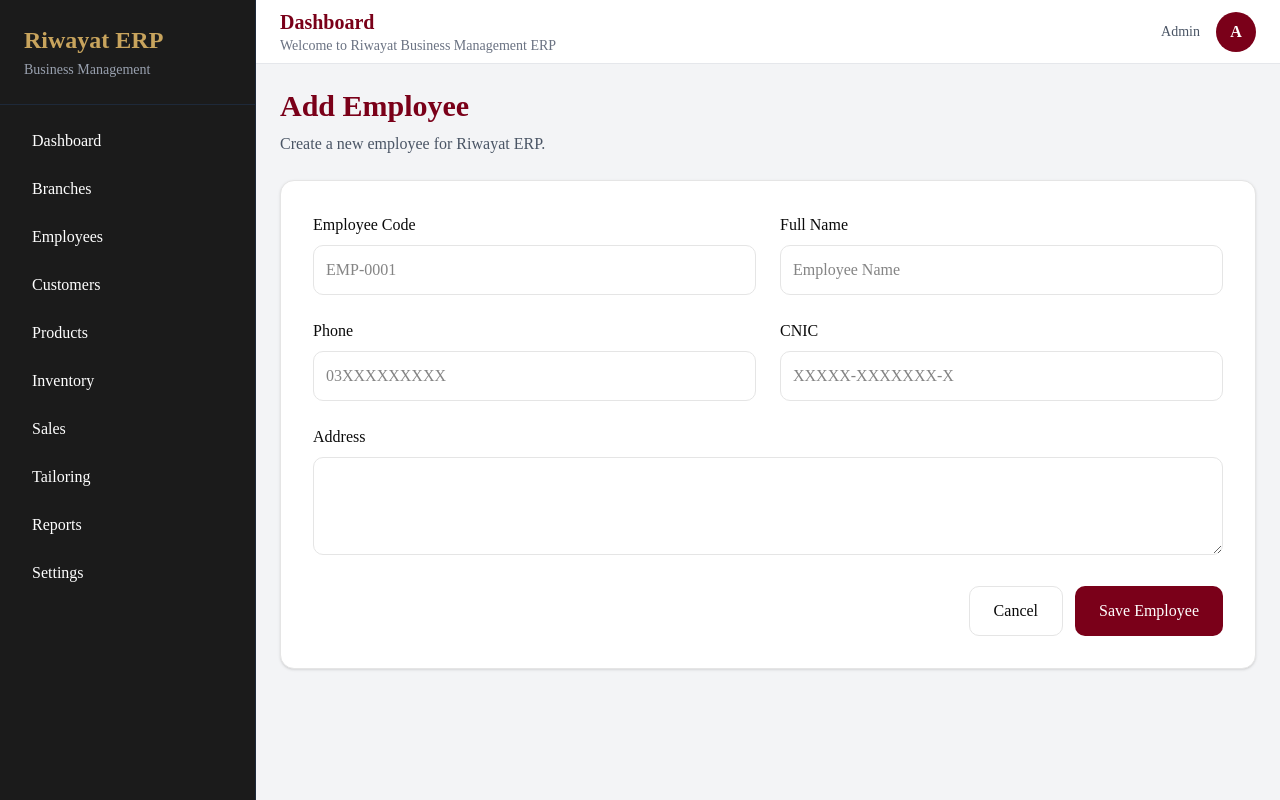
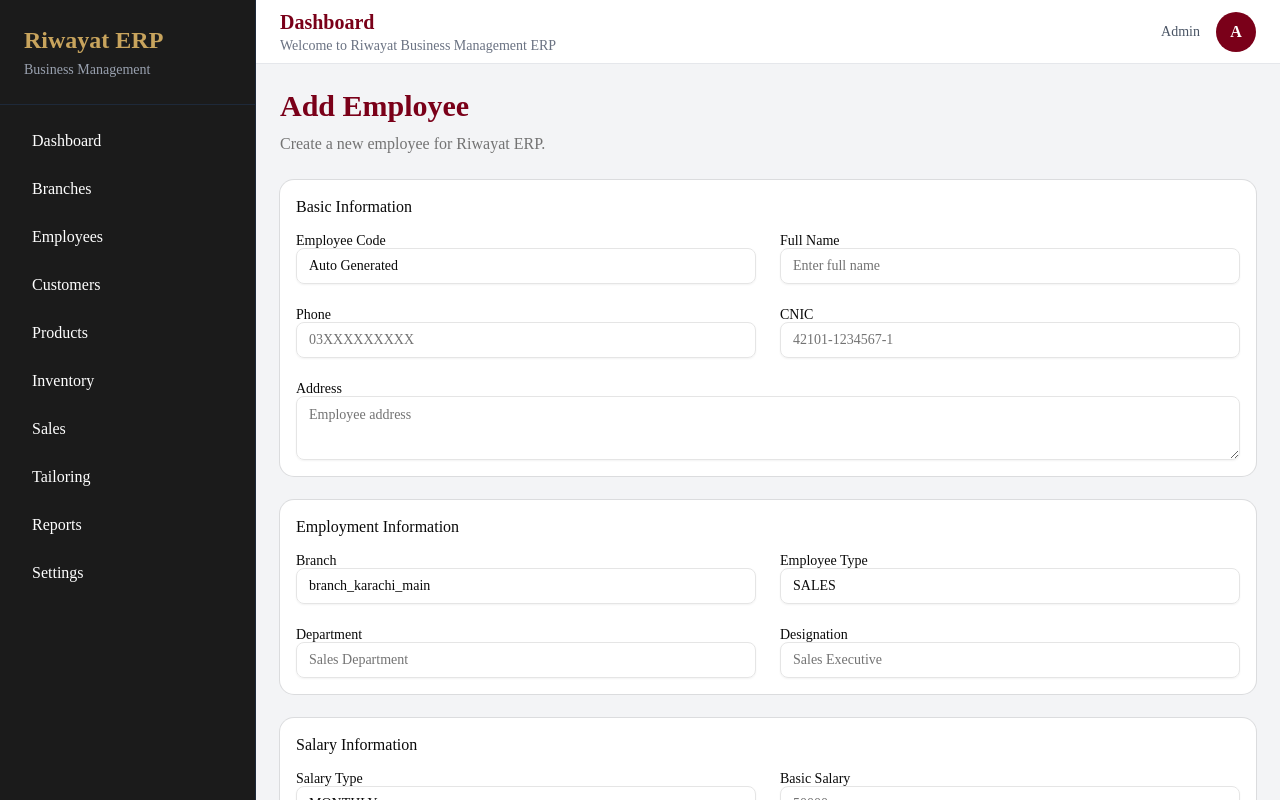
Before and after one commit to Riwayat-classic/riwayat-business-management-erp, a Next.js app: page /dashboard/employees/new in a window 1280 px wide. Shown: the top 800 px of the page. Built offline with nearby package versions, Linux system fonts and the light colour scheme.

Commit message:
feat(employee): add live employee listing

```diff
--- a/app/(dashboard)/dashboard/employees/new/page.tsx
+++ b/app/(dashboard)/dashboard/employees/new/page.tsx
@@ -1,104 +1,5 @@
+import { EmployeeForm } from "@/components/employees/employee-form";
+
 export default function NewEmployeePage() {
-  return (
-    <div className="space-y-6">
-      {/* Page Header */}
-      <div>
-        <h1 className="text-3xl font-bold text-[#7A0019]">
-          Add Employee
-        </h1>
-
-        <p className="mt-2 text-gray-600">
-          Create a new employee for Riwayat ERP.
-        </p>
-      </div>
-
-      {/* Form Card */}
-      <div className="rounded-xl border bg-white p-8 shadow-sm">
-        <form className="grid grid-cols-1 gap-6 md:grid-cols-2">
-
-          {/* Employee Code */}
-          <div>
-            <label className="mb-2 block font-medium">
-              Employee Code
-            </label>
-
-            <input
-              type="text"
-              className="w-full rounded-lg border p-3"
-              placeholder="EMP-0001"
-            />
-          </div>
-
-          {/* Full Name */}
-          <div>
-            <label className="mb-2 block font-medium">
-              Full Name
-            </label>
-
-            <input
-              type="text"
-              className="w-full rounded-lg border p-3"
-              placeholder="Employee Name"
-            />
-          </div>
-
-          {/* Phone */}
-          <div>
-            <label className="mb-2 block font-medium">
-              Phone
-            </label>
-
-            <input
-              type="text"
-              className="w-full rounded-lg border p-3"
-              placeholder="03XXXXXXXXX"
-            />
-          </div>
-
-          {/* CNIC */}
-          <div>
-            <label className="mb-2 block font-medium">
-              CNIC
-            </label>
-
-            <input
-              type="text"
-              className="w-full rounded-lg border p-3"
-              placeholder="XXXXX-XXXXXXX-X"
-            />
-          </div>
-
-          {/* Address */}
-          <div className="md:col-span-2">
-            <label className="mb-2 block font-medium">
-              Address
-            </label>
-
-            <textarea
-              className="w-full rounded-lg border p-3"
-              rows={3}
-            />
-          </div>
-
-          {/* Buttons */}
-          <div className="md:col-span-2 flex justify-end gap-3">
-            <button
-              type="button"
-              className="rounded-lg border px-6 py-3"
-            >
-              Cancel
-            </button>
-
-            <button
-              type="submit"
-              className="rounded-lg bg-[#7A0019] px-6 py-3 text-white"
-            >
-              Save Employee
-            </button>
-          </div>
-
-        </form>
-      </div>
-    </div>
-  );
+  return <EmployeeForm />;
 }
--- a/app/(dashboard)/dashboard/employees/page.tsx
+++ b/app/(dashboard)/dashboard/employees/page.tsx
@@ -1,5 +1,34 @@
-import { EmployeeForm } from "@/components/employees/employee-form";
+import Link from "next/link";
 
-export default function NewEmployeePage() {
-  return <EmployeeForm />;
+import { prisma } from "@/lib/prisma";
+import { Button } from "@/components/ui/button";
+
+import { EmployeeTable } from "@/components/employees/employee-table";
+export default async function EmployeesPage() {
+  const employees = await prisma.employee.findMany({
+  orderBy: {
+    createdAt: "desc",
+  },
+});
+  return (
+    <div className="space-y-6">
+      <div className="flex items-center justify-between">
+        <div>
+          <h1 className="text-3xl font-bold text-[#7A0019]">
+            Employees
+          </h1>
+
+          <p className="text-muted-foreground">
+            Manage all employees of Riwayat ERP.
+          </p>
+        </div>
+
+        <Link href="/dashboard/employees/new">
+          <Button>Add Employee</Button>
+        </Link>
+      </div>
+
+      <EmployeeTable employees={employees} />
+    </div>
+  );
 }
--- /dev/null
+++ b/components/employees/employee-table.tsx
@@ -0,0 +1,124 @@
+import Link from "next/link";
+
+import { Button } from "@/components/ui/button";
+
+type Employee = {
+  id: string;
+  employeeCode: string;
+  fullName: string;
+  department: string;
+  designation: string;
+  phone: string;
+  isActive: boolean;
+};
+
+interface EmployeeTableProps {
+  employees: Employee[];
+}
+
+export function EmployeeTable({
+  employees,
+}: EmployeeTableProps) {
+  return (
+    <div className="overflow-hidden rounded-xl border bg-white">
+      <table className="w-full">
+        <thead className="bg-[#7A0019] text-white">
+          <tr>
+            <th className="px-4 py-3 text-left">
+              Employee Code
+            </th>
+
+            <th className="px-4 py-3 text-left">
+              Name
+            </th>
+
+            <th className="px-4 py-3 text-left">
+              Department
+            </th>
+
+            <th className="px-4 py-3 text-left">
+              Designation
+            </th>
+
+            <th className="px-4 py-3 text-left">
+              Phone
+            </th>
+
+            <th className="px-4 py-3 text-center">
+              Status
+            </th>
+
+            <th className="px-4 py-3 text-center">
+              Actions
+            </th>
+          </tr>
+        </thead>
+
+        <tbody>
+          {employees.map((employee) => (
+            <tr
+              key={employee.id}
+              className="border-t"
+            >
+              <td className="px-4 py-3">
+                {employee.employeeCode}
+              </td>
+
+              <td className="px-4 py-3">
+                {employee.fullName}
+              </td>
+
+              <td className="px-4 py-3">
+                {employee.department}
+              </td>
+
+              <td className="px-4 py-3">
+                {employee.designation}
+              </td>
+
+              <td className="px-4 py-3">
+                {employee.phone}
+              </td>
+
+              <td className="px-4 py-3 text-center">
+                {employee.isActive ? (
+                  <span className="rounded-full bg-green-100 px-3 py-1 text-sm text-green-700">
+                    Active
+                  </span>
+                ) : (
+                  <span className="rounded-full bg-red-100 px-3 py-1 text-sm text-red-700">
+                    Inactive
+                  </span>
+                )}
+              </td>
+
+              <td className="px-4 py-3 text-center">
+                <Link
+                  href={`/dashboard/employees/${employee.id}`}
+                >
+                  <Button
+                    size="sm"
+                    variant="outline"
+                  >
+                    View
+                  </Button>
+                </Link>
+              </td>
+            </tr>
+          ))}
+
+          {employees.length === 0 && (
+            <tr>
+              <td
+                colSpan={7}
+                className="py-8 text-center text-gray-500"
+              >
+                No employees found.
+              </td>
+            </tr>
+          )}
+        </tbody>
+      </table>
+    </div>
+  );
+}
```
